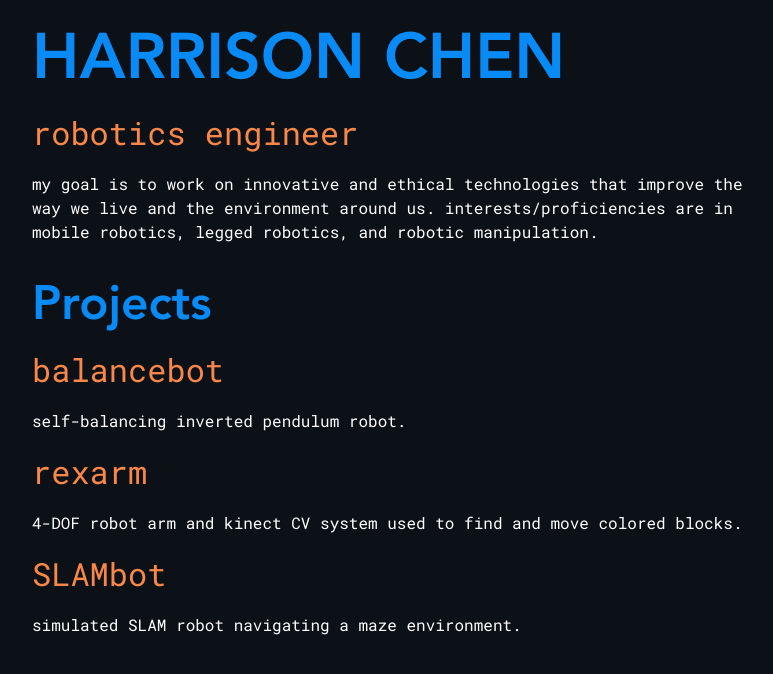
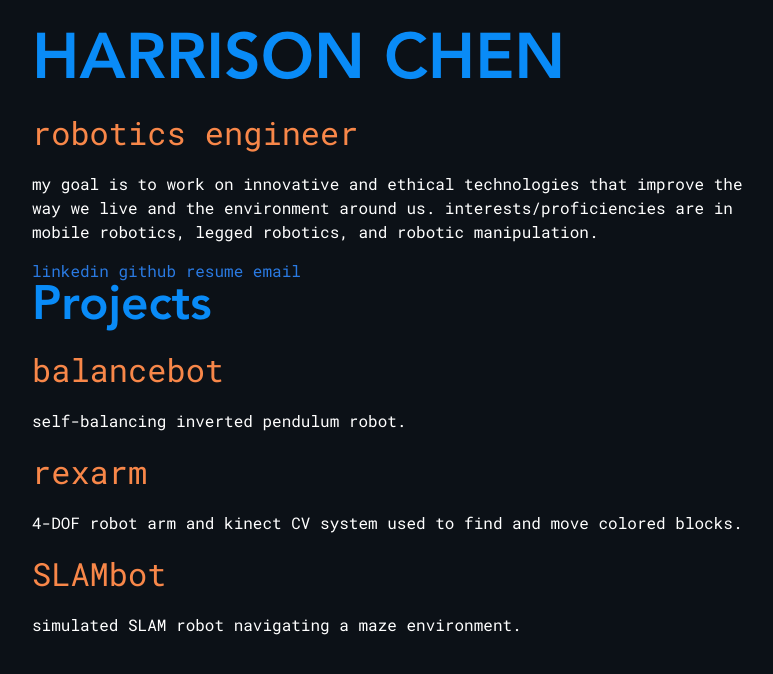
Before and after one commit to chen-harrison/chen-harrison.github.io, a Jekyll site: the page built from index.md, in a window 1280 px wide. Shown: the top 674 px of the page, without its empty margins (238-1011 px from the left). Built offline with Jekyll 4.4.1, drawn with Linux system fonts in a browser that asks for light colours.

Commit message:
links added, not formatted yet

```diff
--- a/_layouts/home.html
+++ b/_layouts/home.html
@@ -6,8 +6,16 @@
   <h1 class="heading">{{ site.title | upcase }}</h1>
   <h3 class="home-subheading">{{ site.headline }}</h3>
   <p>{{ site.description }}</p>
+
+  <a href="https://www.linkedin.com/in/{{ site.linkedin_username| cgi_escape | escape }}"><span class="username">linkedin</span></a>
+  <a href="https://github.com/{{ site.github_username| cgi_escape | escape }}">github</a>
+  <a href="/assets/HarrisonChen_Resume.pdf" download>resume</a>
+  <a href="mailto:hlfchen@umich.edu">email</a>
+
+  <!-- <a href="https://www.linkedin.com/in/{{ site.linkedin_username| cgi_escape | escape }}"><svg class="svg-icon" viewBox="0 0 20 20"><use xlink:href="{{ '/assets/minima-social-icons.svg#linkedin' | relative_url }}"></use></svg></a>
+  <a href="https://github.com/{{ site.github_username| cgi_escape | escape }}"><svg class="svg-icon" viewBox="0 0 20 20"><use xlink:href="{{ '/assets/minima-social-icons.svg#github' | relative_url }}"></use></svg></a>
+  -->
   <br>
-
   {%- if site.projects.size > 0 -%}
     <h2 class="heading">{{ page.list_title | default: "Projects" }}</h2>
     {%- for project in site.projects -%}
--- a/_sass/regular/_base.scss
+++ b/_sass/regular/_base.scss
@@ -219,10 +219,10 @@
  */
 
 .svg-icon {
-    width: 16px;
-    height: 16px;
+    width: 40px;
+    height: 40px;
     display: inline-block;
-    fill: #{$grey-color};
+    fill: $orange;
     padding-right: 5px;
     vertical-align: text-top;
 }
```
Also changed, not shown: 1 other file.
